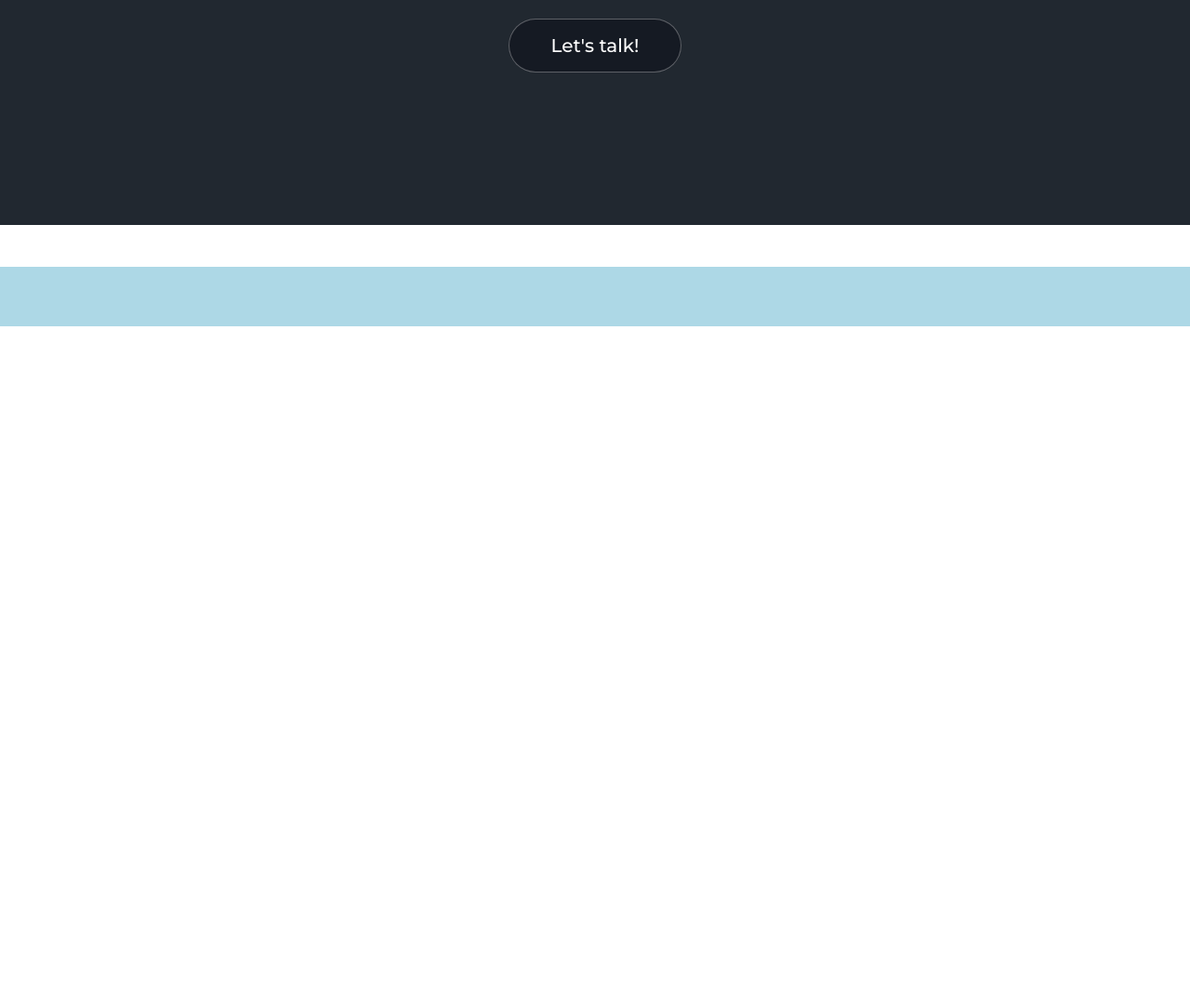
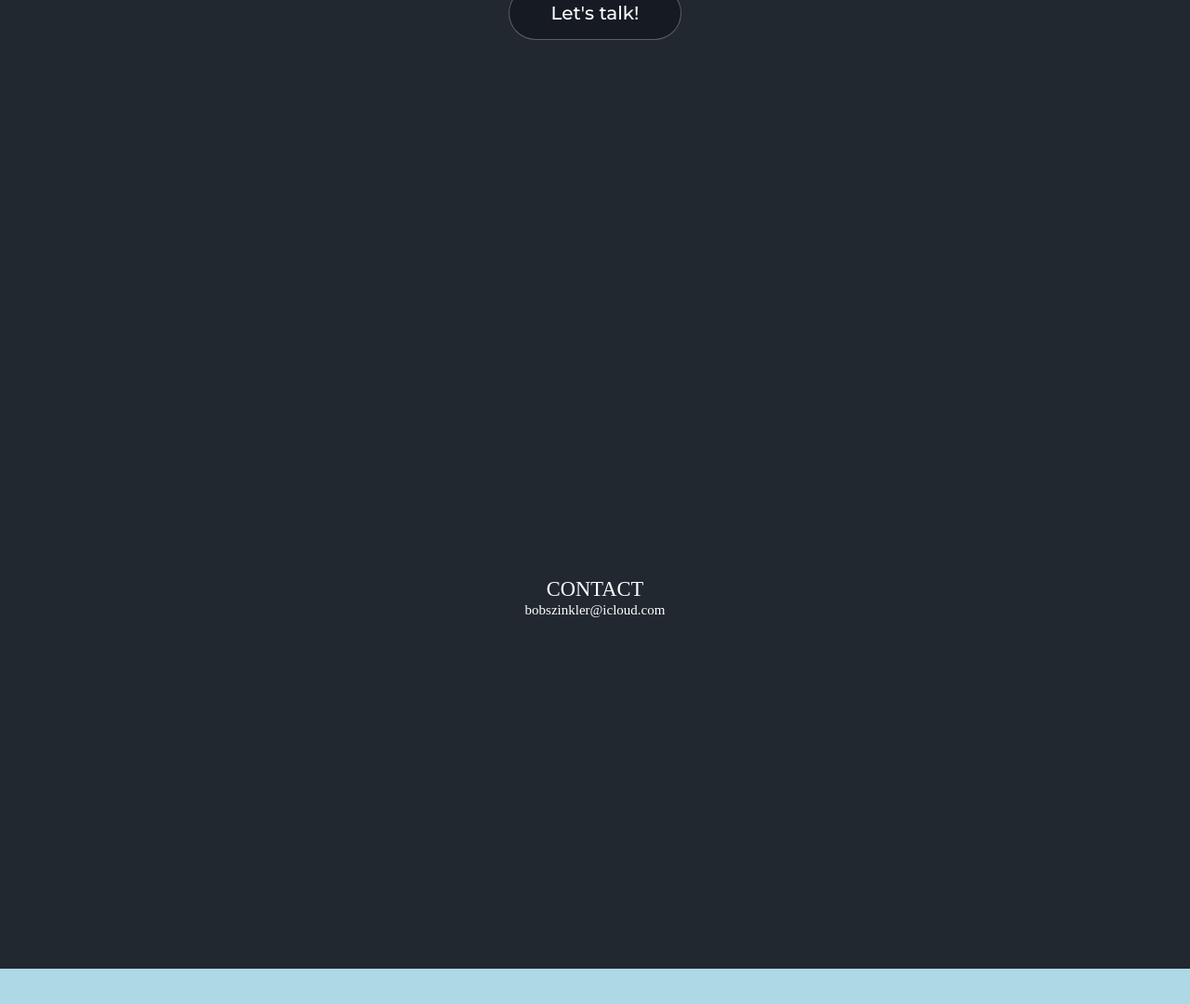
Before and after one commit to rolandszilagyi87/portfolio-site, a plain HTML site: page index.html in a window 1280 px wide. Shown: the part 558-1638 px from the top of the page at 93% size. Before the commit the page ends 909 px from the top, so only its background shows below. Drawn offline with Linux system fonts and the light colour scheme.

Commit message:
ref_home-&-contact-in-main-upd

```diff
--- a/index.html
+++ b/index.html
@@ -50,12 +50,11 @@
         <button>Let's talk!</button>
       </div>
     </section>
+    <section class="contact__container">
+      <h2>CONTACT</h2>
+      <p>bobszinkler@icloud.com</p>
+    </section>
   </main>
-
-  <section class="contact__container">
-    <h2>CONTACT</h2>
-    <p>bobszinkler@icloud.com</p>
-  </section>
 
   <footer></footer>
   <script src="./src/js/script.js"></script>
--- a/src/styles/layout/_main.scss
+++ b/src/styles/layout/_main.scss
@@ -1,6 +1,6 @@
 main {
-  height: 100vh;
   display: flex;
+  flex-direction: column;
   justify-content: center;
   align-items: center;
   background-color: $color-background;
--- a/src/styles/pages/_contact.scss
+++ b/src/styles/pages/_contact.scss
@@ -0,0 +1,7 @@
+.contact__container {
+  height: 100vh;
+  display: flex;
+  flex-direction: column;
+  justify-content: center;
+  align-items: center;
+}
--- a/src/styles/pages/_home.scss
+++ b/src/styles/pages/_home.scss
@@ -1,7 +1,7 @@
 .home__container {
-  height: 65vh;
+  height: 100vh;
   display: flex;
   flex-direction: column;
-  justify-content: space-evenly;
+  justify-content: center;
   align-items: center;
 }
```
Also changed, not shown: src/styles/main.css, src/styles/utils/_mixins.scss (added), 1 other file.
